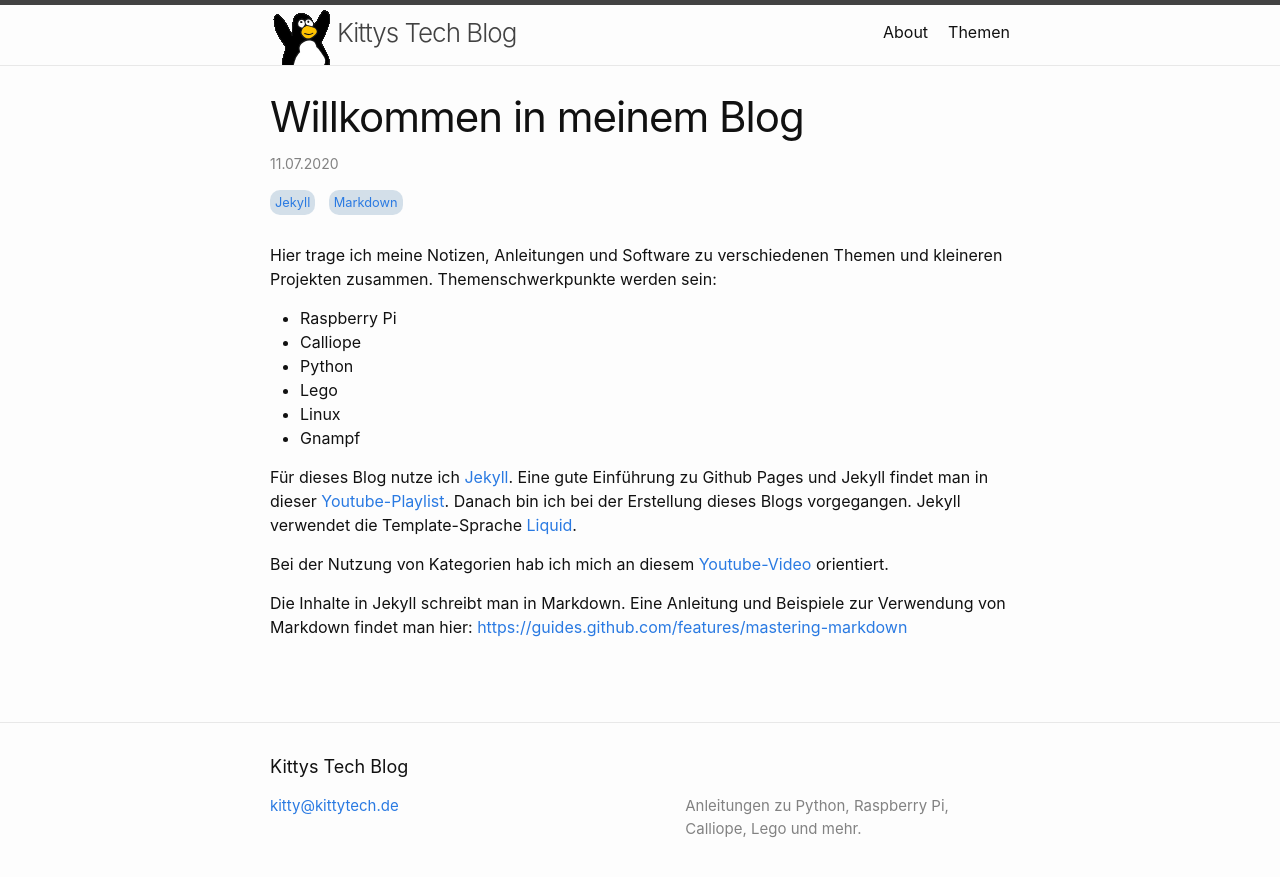
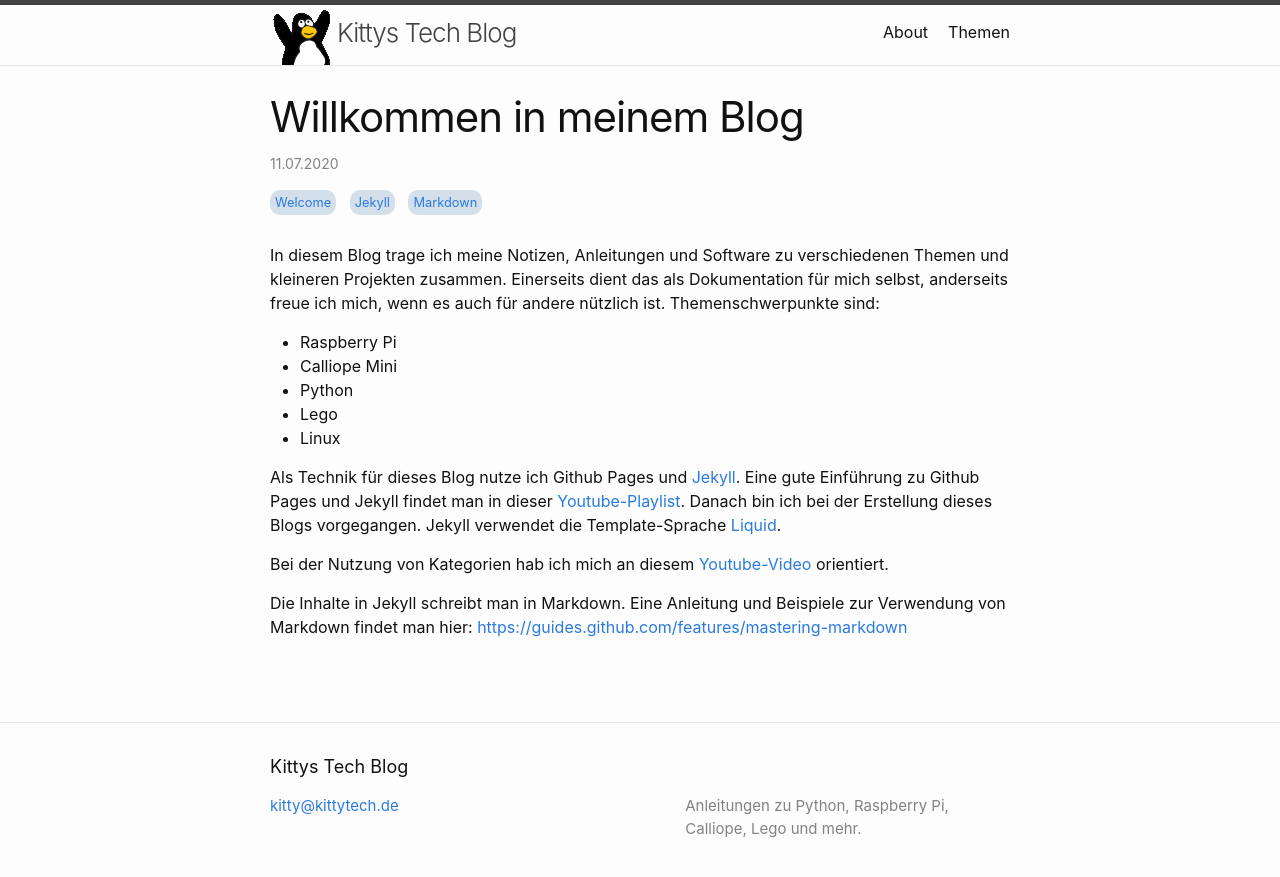
Before and after one commit to verena-km/my-blog, a Jekyll site: the page built from _posts/2020-07-11-my-first-post.md, in a window 1280 px wide. Shown: the top 877 px of the page. Built offline with Jekyll 4.4.1, drawn with Linux system fonts in a browser that asks for light colours.

Commit message:
Updated first posts

```diff
--- a/_posts/2020-07-11-my-first-post.md
+++ b/_posts/2020-07-11-my-first-post.md
@@ -2,19 +2,17 @@
 layout: post
 title:  "Willkommen in meinem Blog"
 date:   2020-07-11 10:08:49 +0200
-tags: jekyll markdown
+tags: welcome jekyll markdown
 ---
 
-
-Hier trage ich meine Notizen, Anleitungen und Software zu verschiedenen Themen und kleineren Projekten zusammen. Themenschwerkpunkte werden sein:
+In diesem Blog trage ich meine Notizen, Anleitungen und Software zu verschiedenen Themen und kleineren Projekten zusammen. Einerseits dient das als Dokumentation für mich selbst, anderseits freue ich mich, wenn es auch für andere nützlich ist. Themenschwerpunkte sind:
 * Raspberry Pi
-* Calliope
+* Calliope Mini
 * Python
 * Lego
 * Linux
-* Gnampf
 
-Für dieses Blog nutze ich [Jekyll](https://jekyllrb.com). Eine gute Einführung zu Github Pages und Jekyll findet man in dieser [Youtube-Playlist](
+Als Technik für dieses Blog nutze ich Github Pages und [Jekyll](https://jekyllrb.com). Eine gute Einführung zu Github Pages und Jekyll findet man in dieser [Youtube-Playlist](
 https://www.youtube.com/watch?v=EvYs1idcGnM&list=PLWzwUIYZpnJuT0sH4BN56P5oWTdHJiTNq). Danach bin ich bei der Erstellung dieses Blogs vorgegangen. Jekyll verwendet die Template-Sprache [Liquid](https://jekyllrb.com/docs/liquid/).
 
 Bei der Nutzung von Kategorien hab ich mich an diesem [Youtube-Video](https://www.youtube.com/watch?v=QvmiDvJF0KA) orientiert.
```
Also changed, not shown: _posts/2020-07-12-jekyll.md (+10 -0 lines).
